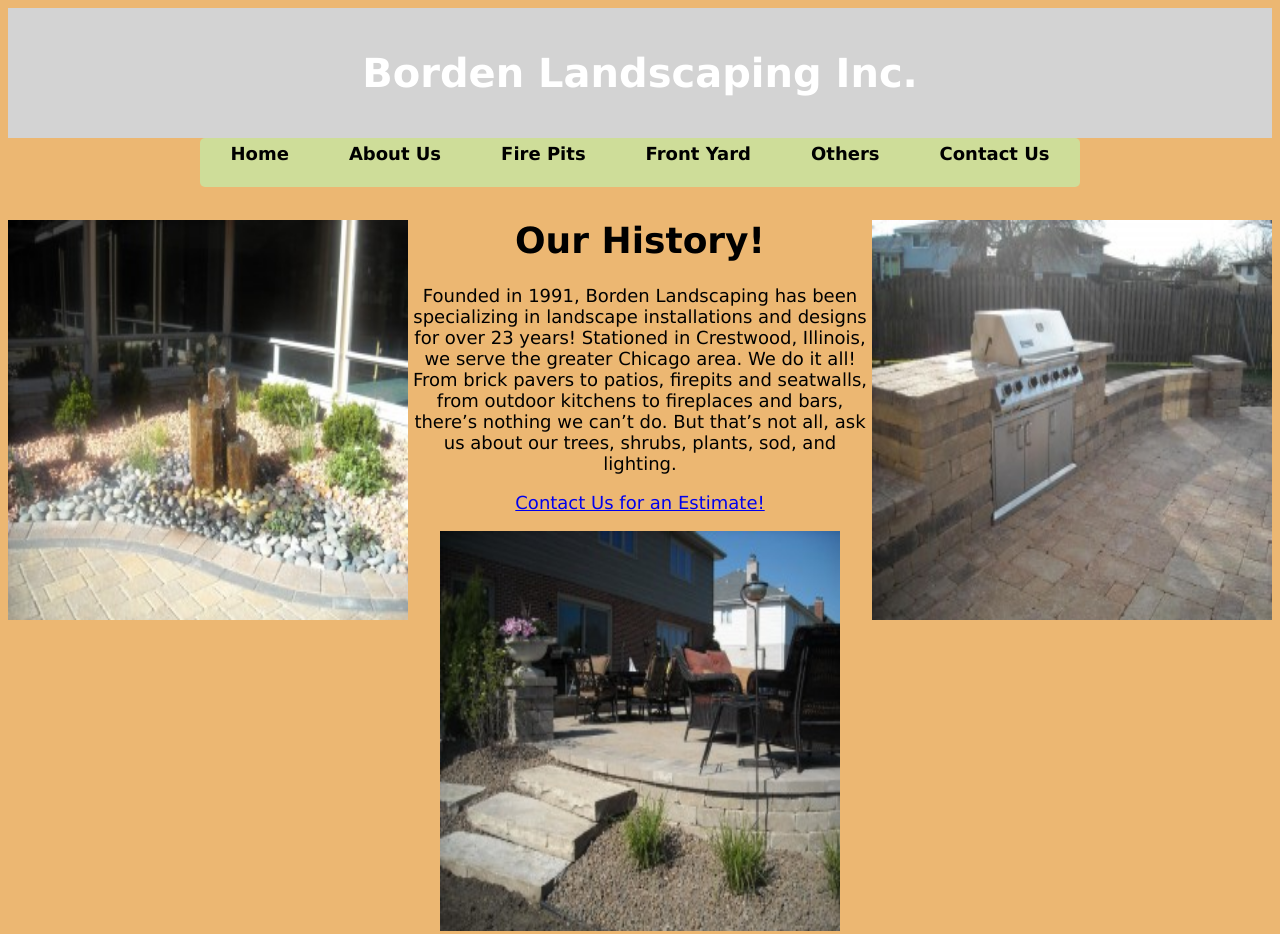
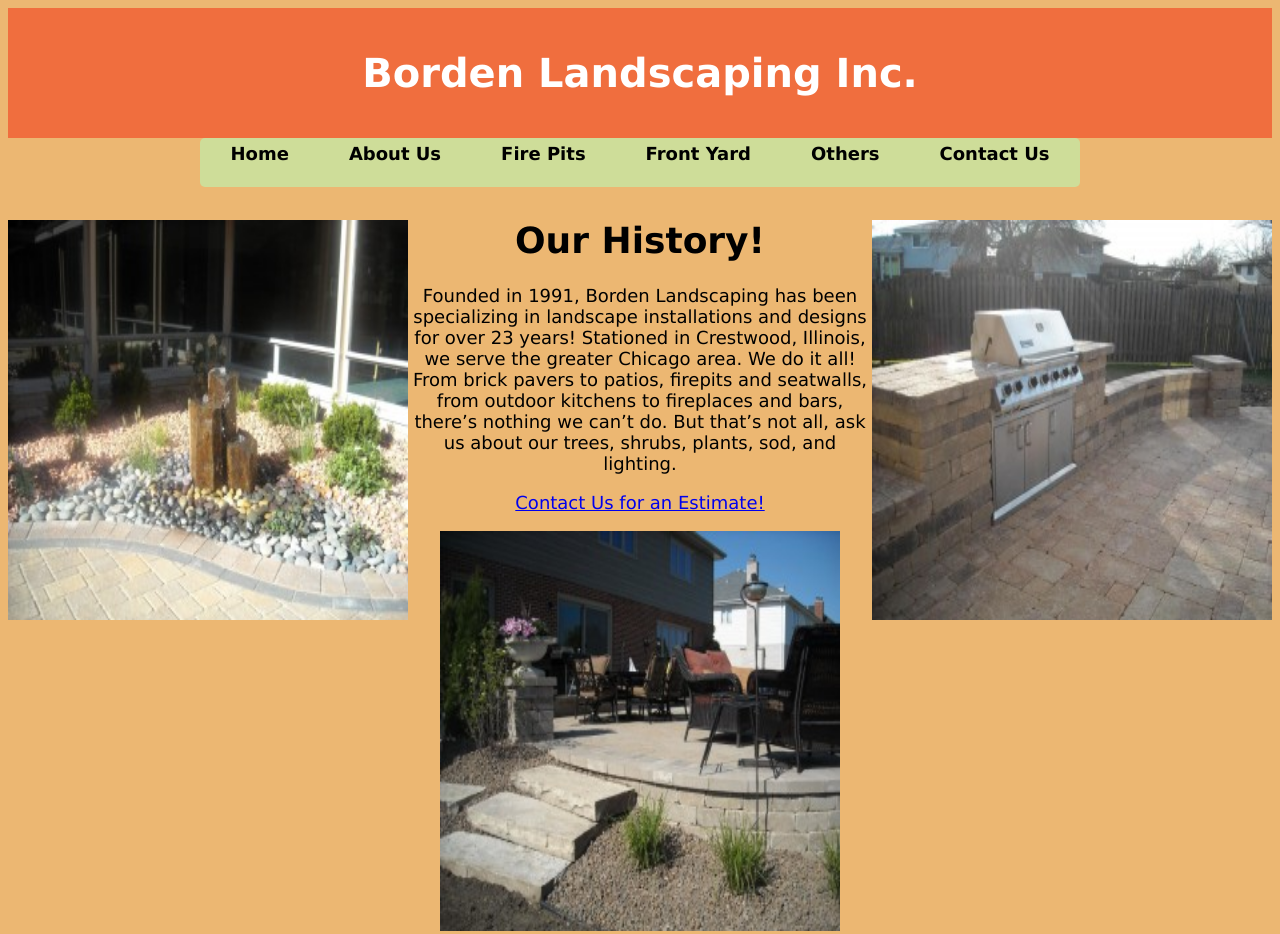
Before and after one commit to Tsijimon/Borden-Landscaping, a plain HTML site: page Borden About Us.html in a window 1280 px wide. Shown: the top 934 px of the page. Drawn offline with Linux system fonts and the light colour scheme.

Commit message:
color change

```diff
--- a/Borden About Us.html
+++ b/Borden About Us.html
@@ -65,7 +65,7 @@
 .header {
   padding: 15px;
   text-align: center;
-  background: lightgrey;
+  background: #f06e3e;
   color: white;
   font-size: 20px;
 }
```
Also changed, not shown: Borden Contact Us.html (+1 -1 lines), Borden Fire Pits.html (+1 -1 lines), Borden Front Yard.html (+1 -1 lines), Borden Others.html (+1 -1 lines).
